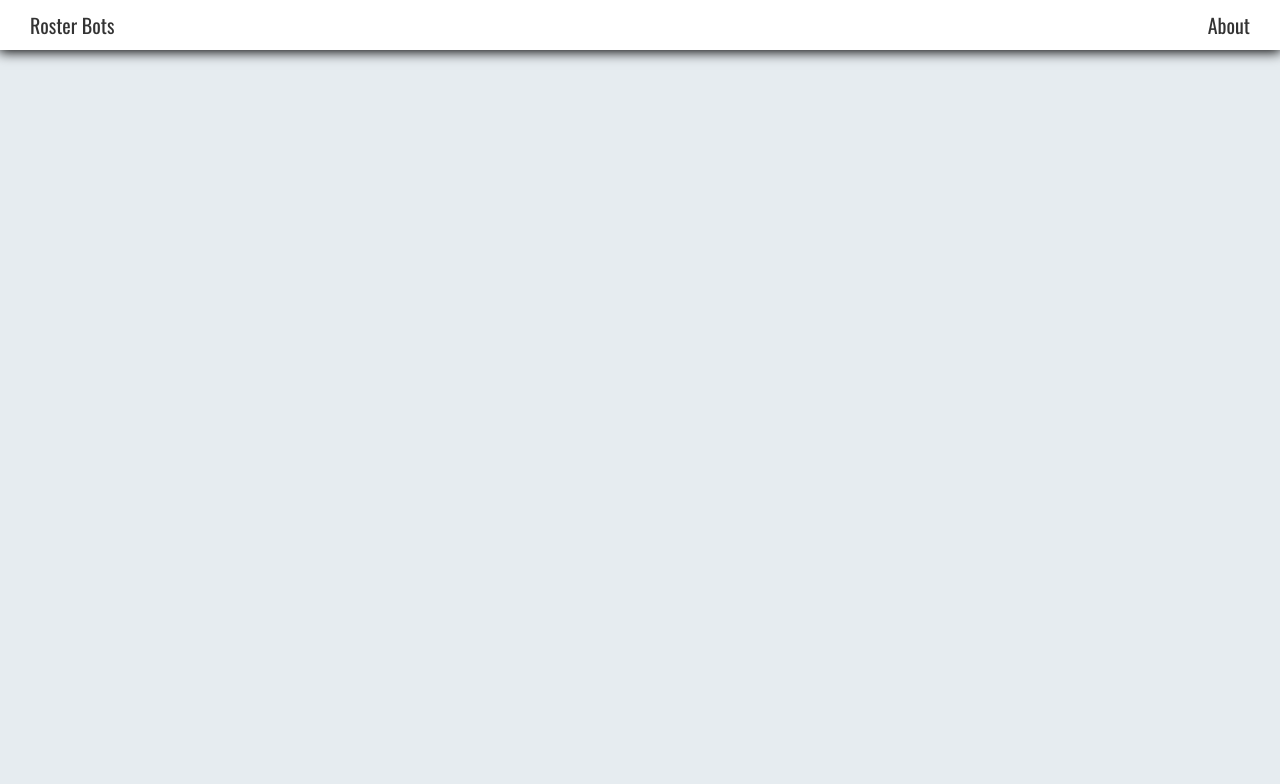
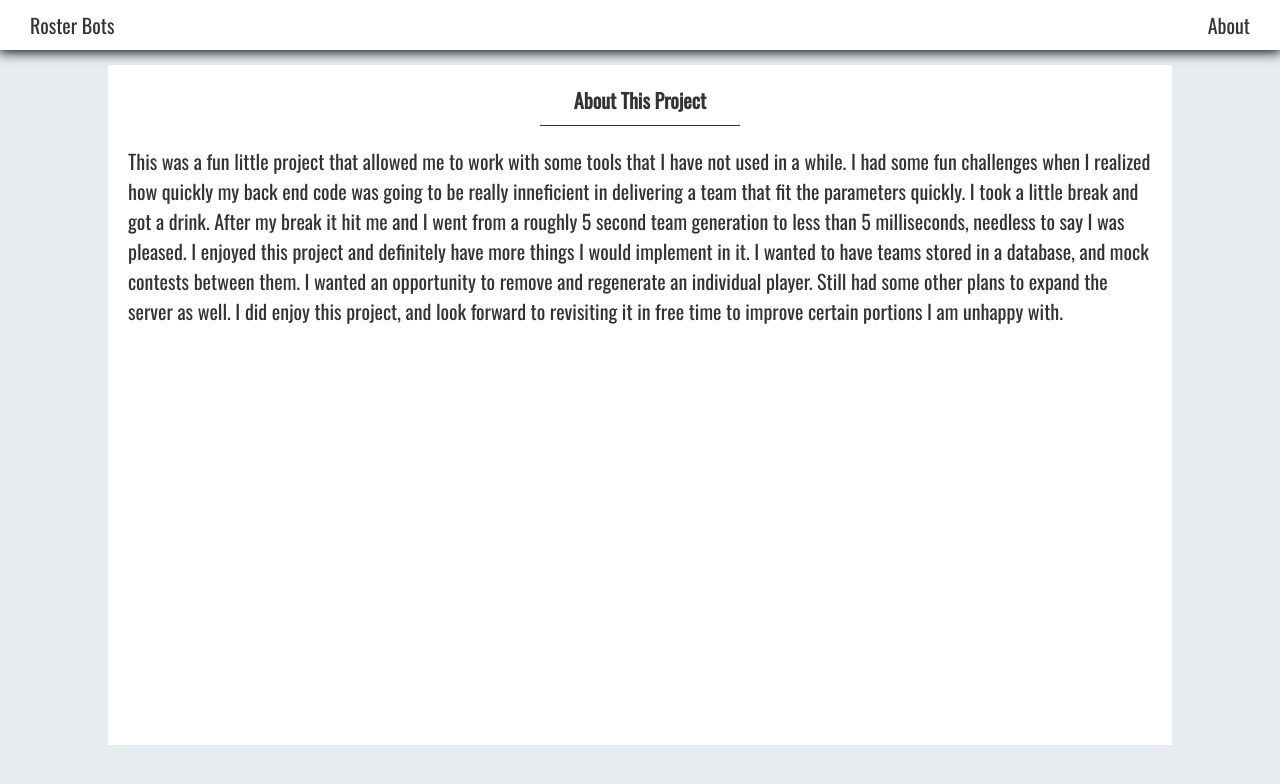
Before and after one commit to Soup-Flies/react-dev-tooling, a React app: page /about in a window 1280 px wide. Shown: the top 784 px of the page. Built offline with nearby package versions, Linux system fonts and the light colour scheme.

Commit message:
final touches and readme

```diff
--- a/src/client/App.js
+++ b/src/client/App.js
@@ -1,6 +1,7 @@
 import React, { Component } from 'react';
 import { BrowserRouter as Router, Switch, Route } from 'react-router-dom';
 import Home from './containers/Home';
+import About from './containers/About';
 import Nav from './components/Nav';
 
 export default class App extends Component {
@@ -11,6 +12,7 @@ export default class App extends Component {
           <Nav />
           <Switch>
             <Route exact path="/" component={Home} />
+            <Route exact path="/about" component={About} />
           </Switch>
         </div>
       </Router>
--- a/src/client/components/DisplayTeam.js
+++ b/src/client/components/DisplayTeam.js
@@ -39,7 +39,6 @@ export default class DisplayTeam extends Component {
 
   render() {
     const { team } = this.props;
-    console.log(team);
     if (Object.keys(team).length === 0) return <NoTeam />;
     return (
       <div className="display-team">
--- a/src/client/components/Nav.js
+++ b/src/client/components/Nav.js
@@ -5,8 +5,6 @@ import './styles/styles.css';
 
 export default class Nav extends Component {
   render() {
-    console.log('nav.props', this.props);
-
     return (
       <div className="nav-bar bottom-shadow">
         <button type="none">
--- a/src/client/components/styles/styles.css
+++ b/src/client/components/styles/styles.css
@@ -19,6 +19,20 @@
   padding: 0 30px;
 }
 
+.about {
+  width: 80%;
+  margin: 0 auto;
+  background: #FFFFFF;
+  overflow: auto;
+  padding: 20px;
+  height: 80vh;
+}
+
+.about-text {
+  background: inherit;
+  line-height: 1.5em;
+}
+
 .title {
   background: inherit;
   margin: 0 auto;
@@ -37,7 +51,6 @@
   border: none;
   margin: 0 auto;
 }
-
 
 .submit-team {
   display: block;
@@ -108,7 +121,7 @@ h1.heading {
   float: left;
 }
 
-.starters {
+.starters, .subs {
   margin-bottom: 50px;
 }
 
--- /dev/null
+++ b/src/client/containers/About.js
@@ -0,0 +1,21 @@
+import React, { Component } from 'react';
+
+export default class About extends Component {
+  render() {
+    return (
+      <div className="about">
+        <h1 className="title">About This Project</h1>
+        <div className="about-text">
+          This was a fun little project that allowed me to work with some tools that I have not used in a while. I had
+          some fun challenges when I realized how quickly my back end code was going to be really inneficient in
+          delivering a team that fit the parameters quickly. I took a little break and got a drink. After my break it
+          hit me and I went from a roughly 5 second team generation to less than 5 milliseconds, needless to say I was
+          pleased. I enjoyed this project and definitely have more things I would implement in it. I wanted to have
+          teams stored in a database, and mock contests between them. I wanted an opportunity to remove and regenerate
+          an individual player. Still had some other plans to expand the server as well. I did enjoy this project, and
+          look forward to revisiting it in free time to improve certain portions I am unhappy with.
+        </div>
+      </div>
+    );
+  }
+}
--- a/src/styles.css
+++ b/src/styles.css
@@ -52,5 +52,10 @@ input {
 }
 
 .right-nav:active {
+  line-height: 42px;
+  margin-top: 4px;
+}
+
+.right-nav:active {
   padding-top: 3px;
 }
```
Also changed, not shown: 1 other file (tests, documents, lock files or other folders).
